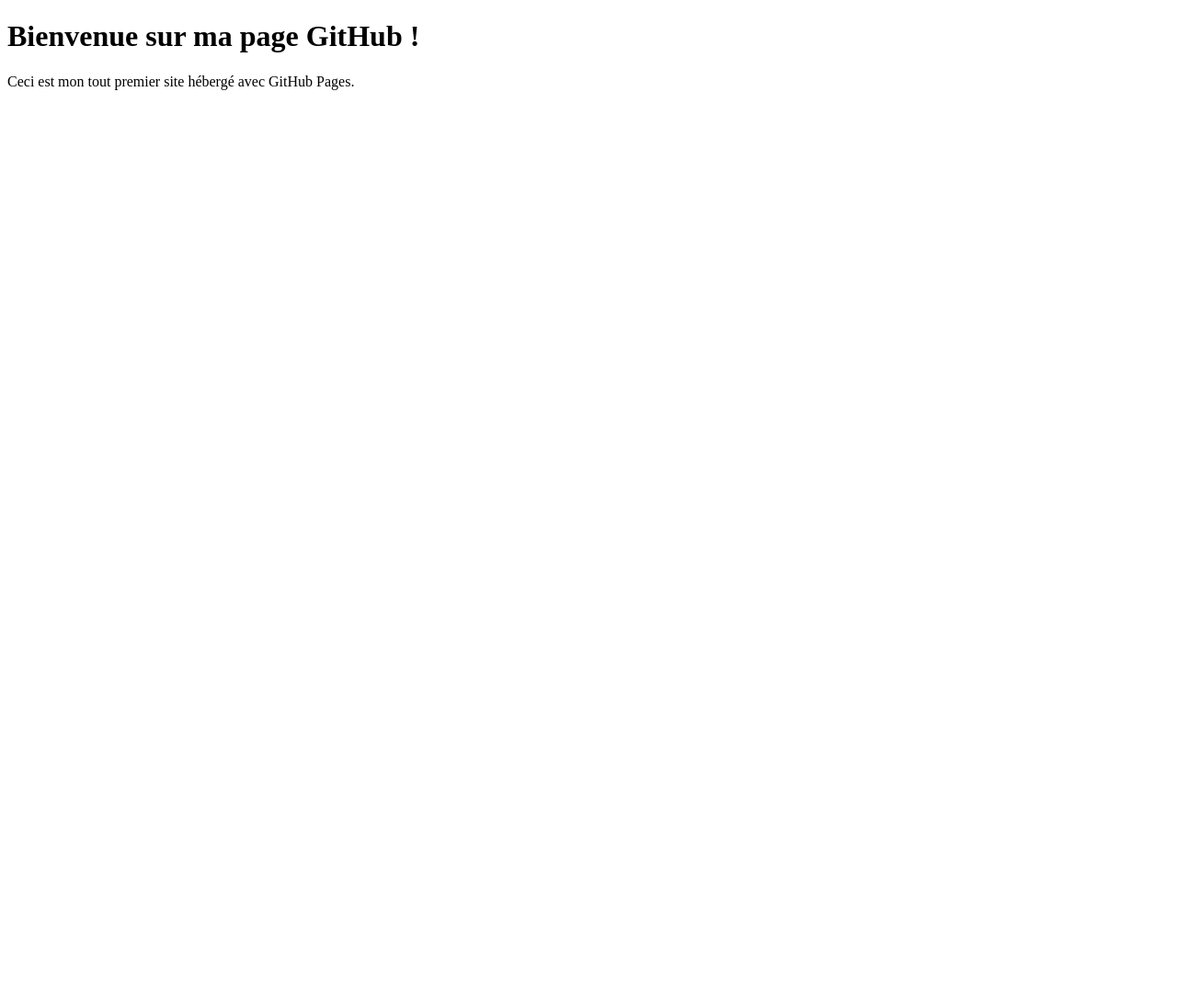
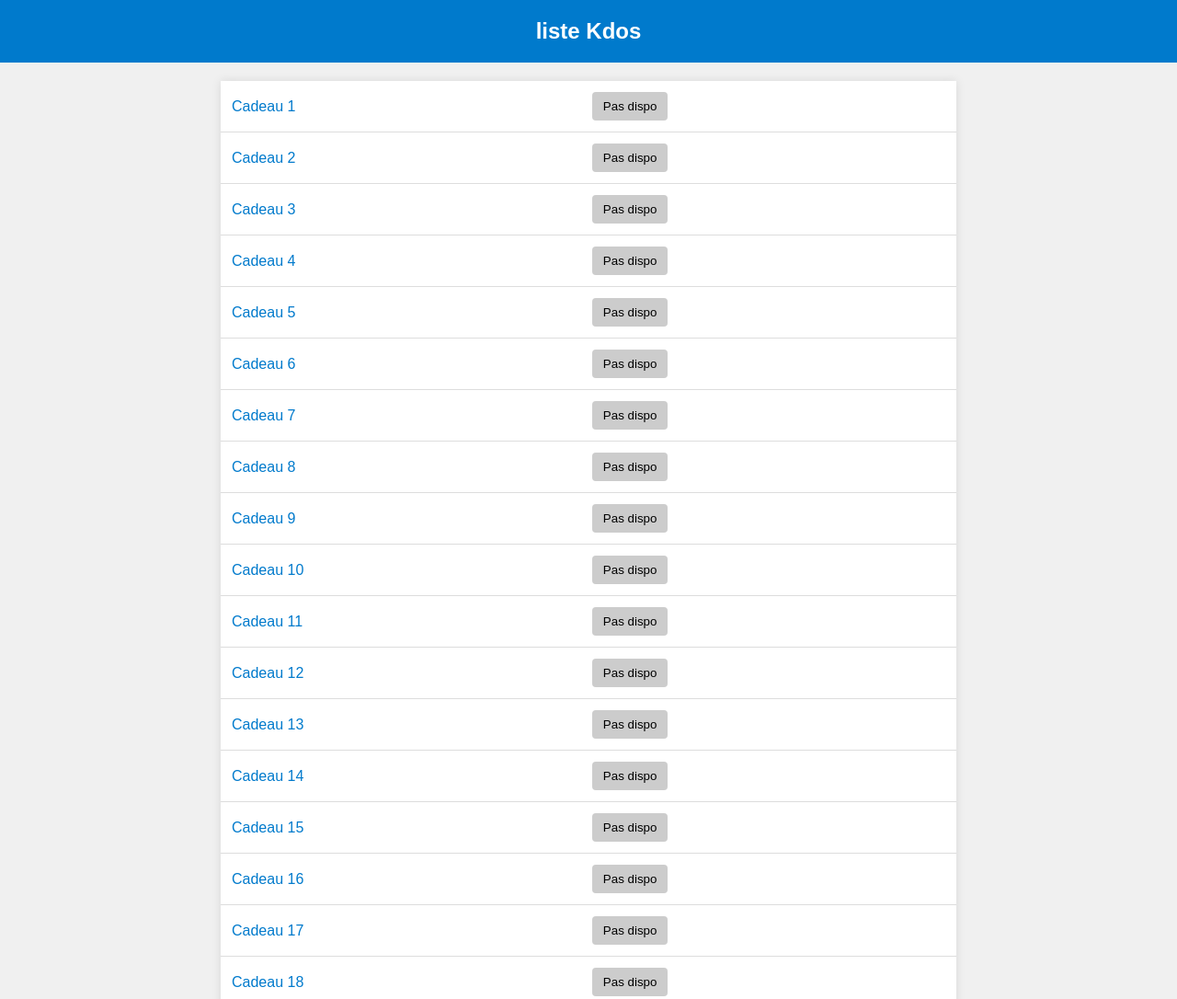
Before and after one commit to emorej463/test-jr, a plain HTML site: page index.html in a window 1280 px wide. Shown: the top 1086 px of the page at 92% size. Before the commit the page ends 800 px from the top, so only its background shows below. Drawn offline with Linux system fonts and the light colour scheme.

Commit message:
Update index.html

```diff
--- a/index.html
+++ b/index.html
@@ -1,11 +1,110 @@
 <!DOCTYPE html>
-<html>
+<html lang="fr">
 <head>
   <meta charset="UTF-8">
-  <title>Mon site GitHub</title>
+  <title>Liste Kdos</title>
+  <style>
+    body {
+      font-family: Arial, sans-serif;
+      margin: 0;
+      background-color: #f0f0f0;
+    }
+    header {
+      background-color: #007acc;
+      color: white;
+      padding: 20px;
+      text-align: center;
+      font-size: 24px;
+      font-weight: bold;
+    }
+    table {
+      width: 100%;
+      border-collapse: collapse;
+      margin: 20px auto;
+      max-width: 800px;
+      background-color: white;
+      box-shadow: 0 0 10px rgba(0,0,0,0.1);
+    }
+    th, td {
+      padding: 12px;
+      border-bottom: 1px solid #ddd;
+      text-align: left;
+    }
+    button {
+      padding: 8px 12px;
+      background-color: #ccc;
+      border: none;
+      border-radius: 4px;
+      cursor: pointer;
+    }
+    button.clicked {
+      background-color: #ff4d4d;
+      color: white;
+    }
+    a {
+      color: #007acc;
+      text-decoration: none;
+    }
+  </style>
 </head>
 <body>
-  <h1>Bienvenue sur ma page GitHub !</h1>
-  <p>Ceci est mon tout premier site hébergé avec GitHub Pages.</p>
+
+<header>liste Kdos</header>
+
+<table id="gift-table">
+  <tbody>
+    <!-- Les lignes seront générées par JavaScript -->
+  </tbody>
+</table>
+
+<script>
+  const table = document.getElementById('gift-table').querySelector('tbody');
+  const TOTAL_ROWS = 30;
+
+  // Fonction pour créer une ligne
+  function createRow(index) {
+    const tr = document.createElement('tr');
+
+    // Colonne de gauche : lien + description
+    const linkTd = document.createElement('td');
+    const link = document.createElement('a');
+    link.href = "#";
+    link.textContent = `Cadeau ${index + 1}`;
+    link.title = "Description du cadeau " + (index + 1);
+    linkTd.appendChild(link);
+
+    // Colonne de droite : bouton
+    const buttonTd = document.createElement('td');
+    const button = document.createElement('button');
+    button.textContent = 'Pas dispo';
+    button.id = `btn-${index}`;
+
+    // Vérifie si le bouton a déjà été cliqué
+    if (localStorage.getItem(button.id) === 'clicked') {
+      button.classList.add('clicked');
+    }
+
+    // Ajoute un écouteur pour le clic
+    button.addEventListener('click', () => {
+      button.classList.toggle('clicked');
+      const isClicked = button.classList.contains('clicked');
+      localStorage.setItem(button.id, isClicked ? 'clicked' : '');
+    });
+
+    buttonTd.appendChild(button);
+
+    // Ajoute les colonnes à la ligne
+    tr.appendChild(linkTd);
+    tr.appendChild(buttonTd);
+
+    return tr;
+  }
+
+  // Génère les 30 lignes
+  for (let i = 0; i < TOTAL_ROWS; i++) {
+    table.appendChild(createRow(i));
+  }
+</script>
+
 </body>
 </html>
```
